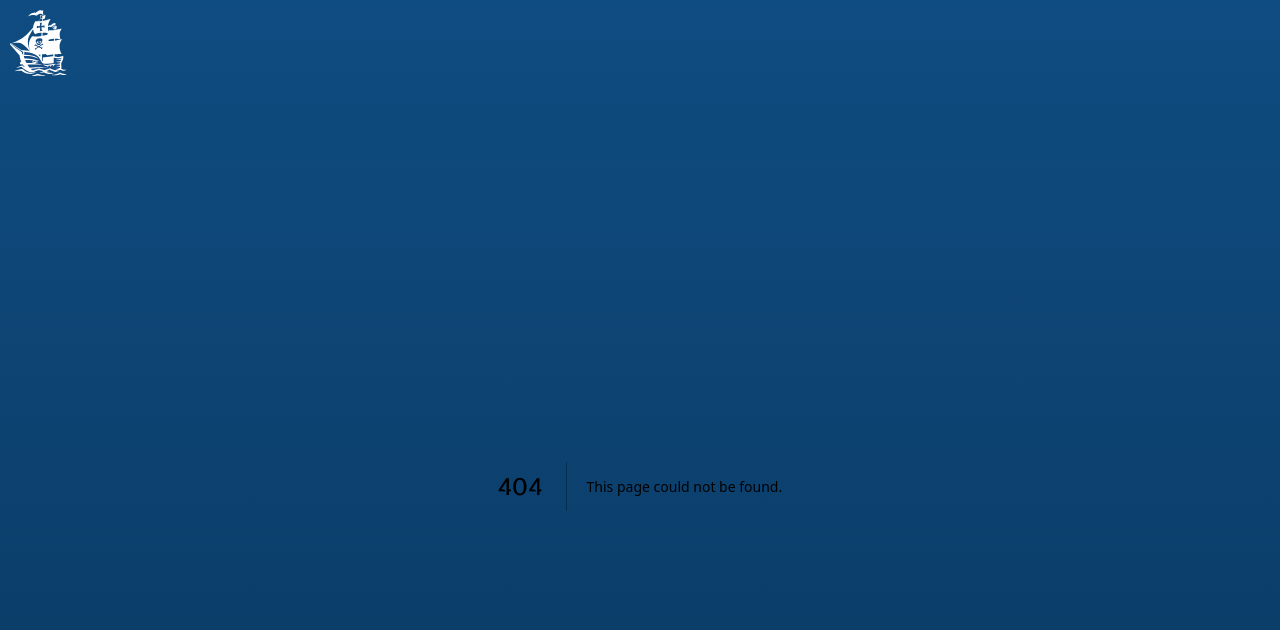
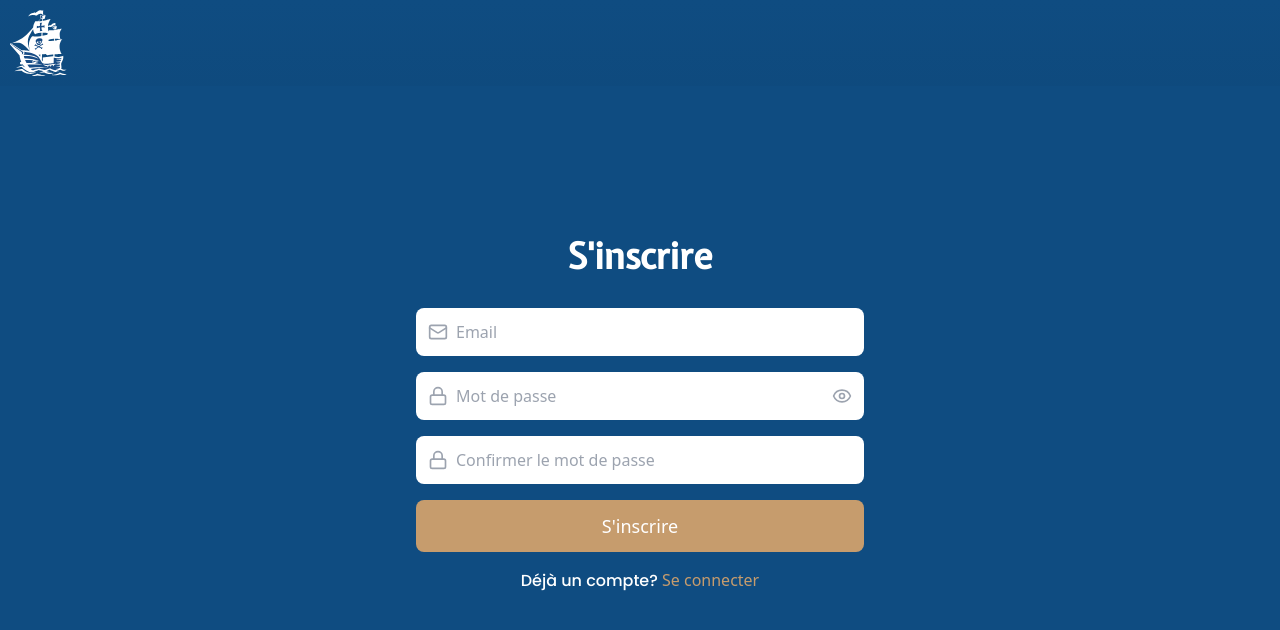
Before and after one commit to akia-web/carte-ico, a Next.js app: page /subscribe in a window 1280 px wide. Before the commit this address had no page. Shown: the top 630 px of the page. Built offline with nearby package versions, Linux system fonts and the light colour scheme.

Commit message:
login et sub

```diff
--- /dev/null
+++ b/src/app/login/page.tsx
@@ -0,0 +1,100 @@
+"use client";
+import React, { useState } from 'react';
+import { Mail, Lock, Eye, EyeOff } from 'lucide-react';
+
+export default function LoginForm() {
+  const [showPassword, setShowPassword] = useState(false);
+  const [formData, setFormData] = useState({
+    email: '',
+    password: ''
+  });
+
+  const handleSubmit = (e: React.FormEvent) => {
+    e.preventDefault();
+    console.log('Login attempt:', formData);
+  };
+
+  const handleChange = (e: React.ChangeEvent<HTMLInputElement>) => {
+    const { name, value } = e.target;
+    setFormData({
+      ...formData,
+      [name]: value,
+    });
+  };
+
+  return (
+    <div className="min-h-screen bg-[#0F4C81] flex flex-col items-center justify-center px-4 pb-36">
+      {/* Logo Section */}
+
+      {/* Title */}
+      <h1 className="text-white text-3xl md:text-4xl font-bold mb-8">
+        Se connecter
+      </h1>
+
+      {/* Form */}
+      <form onSubmit={handleSubmit} className="w-full max-w-md space-y-4">
+        {/* Email Input */}
+        <div className="relative">
+          <div className="absolute inset-y-0 left-3 flex items-center text-gray-400">
+            <Mail size={20} />
+          </div>
+          <input
+            type="email"
+            name="email"
+            value={formData.email}
+            onChange={handleChange}
+            placeholder="Email"
+            className="w-full px-10 py-3 bg-white rounded-lg focus:outline-none focus:ring-2 focus:ring-[#C69C6D]"
+            required
+          />
+        </div>
+
+        {/* Password Input */}
+        <div className="relative">
+          <div className="absolute inset-y-0 left-3 flex items-center text-gray-400">
+            <Lock size={20} />
+          </div>
+          <input
+            type={showPassword ? 'text' : 'password'}
+            name="password"
+            value={formData.password}
+            onChange={handleChange}
+            placeholder="Mot de passe"
+            className="w-full px-10 py-3 bg-white rounded-lg focus:outline-none focus:ring-2 focus:ring-[#C69C6D]"
+            required
+          />
+          <button
+            type="button"
+            onClick={() => setShowPassword(!showPassword)}
+            className="absolute inset-y-0 right-3 flex items-center text-gray-400"
+          >
+            {showPassword ? <EyeOff size={20} /> : <Eye size={20} />}
+          </button>
+        </div>
+
+        {/* Forgot Password Link */}
+        <div className="text-right">
+          <a href="#" className="text-white text-sm hover:underline">
+            Mot de passe oublié?
+          </a>
+        </div>
+
+        {/* Submit Button */}
+        <button
+          type="submit"
+          className="w-full bg-[#C69C6D] text-white py-3 px-6 rounded-lg text-lg font-medium hover:bg-[#B58C5D] transition-colors"
+        >
+          Se connecter
+        </button>
+
+        {/* Register Link */}
+        <div className="text-center text-white mt-6">
+          <span>Pas encore de compte? </span>
+          <a href="#" className="text-[#C69C6D] hover:underline">
+            S'inscrire
+          </a>
+        </div>
+      </form>
+    </div>
+  );
+}
--- /dev/null
+++ b/src/app/subscribe/page.tsx
@@ -0,0 +1,118 @@
+"use client";
+import React, { useState } from 'react';
+import { Mail, Lock, Eye, EyeOff } from 'lucide-react';
+
+export default function SubscribeForm() {
+  const [showPassword, setShowPassword] = useState(false);
+  const [formData, setFormData] = useState({
+    email: '',
+    password: '',
+    confirmPassword: ''
+  });
+
+  const handleSubmit = (e: React.FormEvent) => {
+    e.preventDefault();
+
+    if (formData.password !== formData.confirmPassword) {
+      console.error('Passwords do not match');
+      alert('Les mots de passe ne correspondent pas');
+      return;
+    }
+
+    // Add your registration logic here
+    console.log('Registration attempt:', formData);
+  };
+
+  const handleChange = (e: React.ChangeEvent<HTMLInputElement>) => {
+    const { name, value } = e.target;
+    setFormData({
+      ...formData,
+      [name]: value,
+    });
+  };
+
+  return (
+    <div className="min-h-screen bg-[#0F4C81] flex flex-col items-center justify-center px-4 pb-36">
+
+
+      {/* Title */}
+      <h1 className="text-white text-3xl md:text-4xl font-bold mb-8">
+        S'inscrire
+      </h1>
+
+      {/* Form */}
+      <form onSubmit={handleSubmit} className="w-full max-w-md space-y-4">
+        {/* Email Input */}
+        <div className="relative">
+          <div className="absolute inset-y-0 left-3 flex items-center text-gray-400">
+            <Mail size={20} />
+          </div>
+          <input
+            type="email"
+            name="email"
+            value={formData.email}
+            onChange={handleChange}
+            placeholder="Email"
+            className="w-full px-10 py-3 bg-white rounded-lg focus:outline-none focus:ring-2 focus:ring-[#C69C6D]"
+            required
+          />
+        </div>
+
+        {/* Password Input */}
+        <div className="relative">
+          <div className="absolute inset-y-0 left-3 flex items-center text-gray-400">
+            <Lock size={20} />
+          </div>
+          <input
+            type={showPassword ? 'text' : 'password'}
+            name="password"
+            value={formData.password}
+            onChange={handleChange}
+            placeholder="Mot de passe"
+            className="w-full px-10 py-3 bg-white rounded-lg focus:outline-none focus:ring-2 focus:ring-[#C69C6D]"
+            required
+          />
+          <button
+            type="button"
+            onClick={() => setShowPassword(!showPassword)}
+            className="absolute inset-y-0 right-3 flex items-center text-gray-400"
+          >
+            {showPassword ? <EyeOff size={20} /> : <Eye size={20} />}
+          </button>
+        </div>
+
+        {/* Confirm Password Input */}
+        <div className="relative">
+          <div className="absolute inset-y-0 left-3 flex items-center text-gray-400">
+            <Lock size={20} />
+          </div>
+          <input
+            type={showPassword ? 'text' : 'password'}
+            name="confirmPassword"
+            value={formData.confirmPassword}
+            onChange={handleChange}
+            placeholder="Confirmer le mot de passe"
+            className="w-full px-10 py-3 bg-white rounded-lg focus:outline-none focus:ring-2 focus:ring-[#C69C6D]"
+            required
+          />
+        </div>
+
+        {/* Submit Button */}
+        <button
+          type="submit"
+          className="w-full bg-[#C69C6D] text-white py-3 px-6 rounded-lg text-lg font-medium hover:bg-[#B58C5D] transition-colors"
+        >
+          S'inscrire
+        </button>
+
+        {/* Login Link */}
+        <div className="text-center text-white mt-6">
+          <span>Déjà un compte? </span>
+          <a href="#" className="text-[#C69C6D] hover:underline">
+            Se connecter
+          </a>
+        </div>
+      </form>
+    </div>
+  );
+}
```
